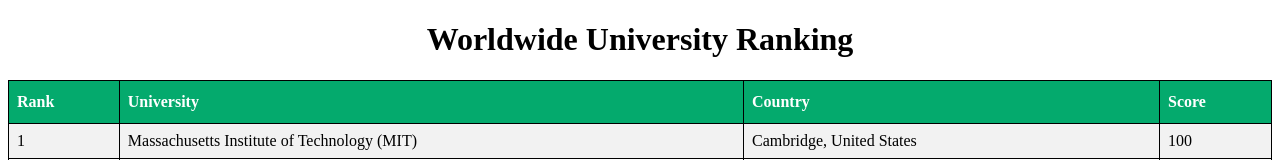
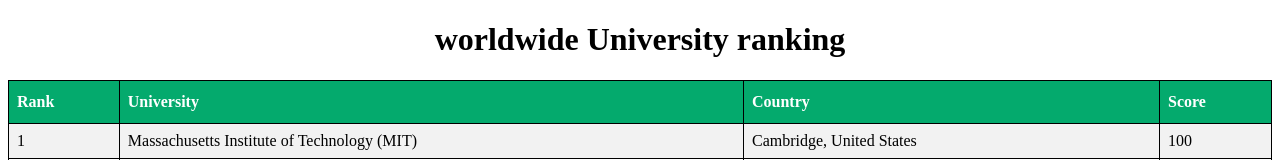
Before and after one commit to meharabn/ranking, a plain HTML site: page index.html in a window 1280 px wide. Shown: the top 160 px of the page. Drawn offline with Linux system fonts and the light colour scheme.

Commit message:
Update index.html

```diff
--- a/index.html
+++ b/index.html
@@ -30,7 +30,7 @@
 </head>
 <body>
 <center>
-<h1>Worldwide University Ranking</h1>
+<h1>worldwide University ranking</h1>
 
 <table id="customers">
   <tr>
```
